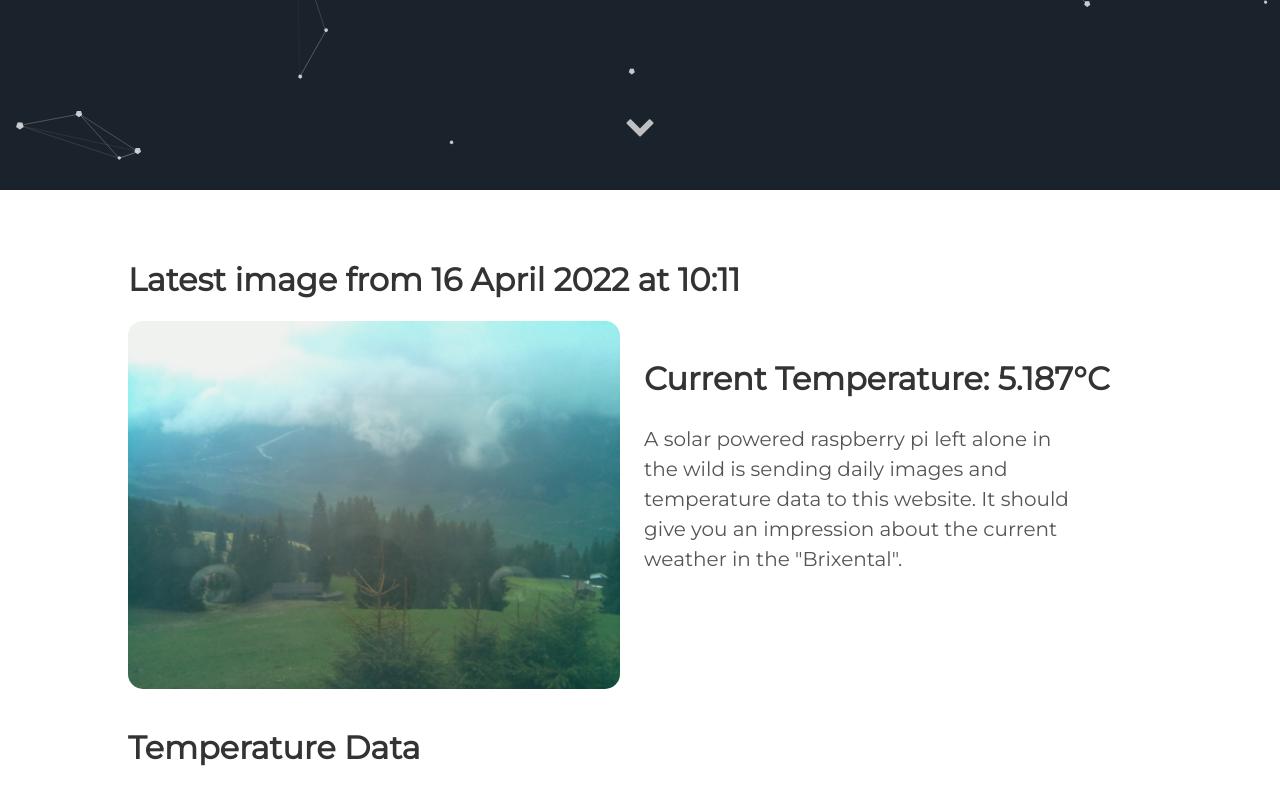
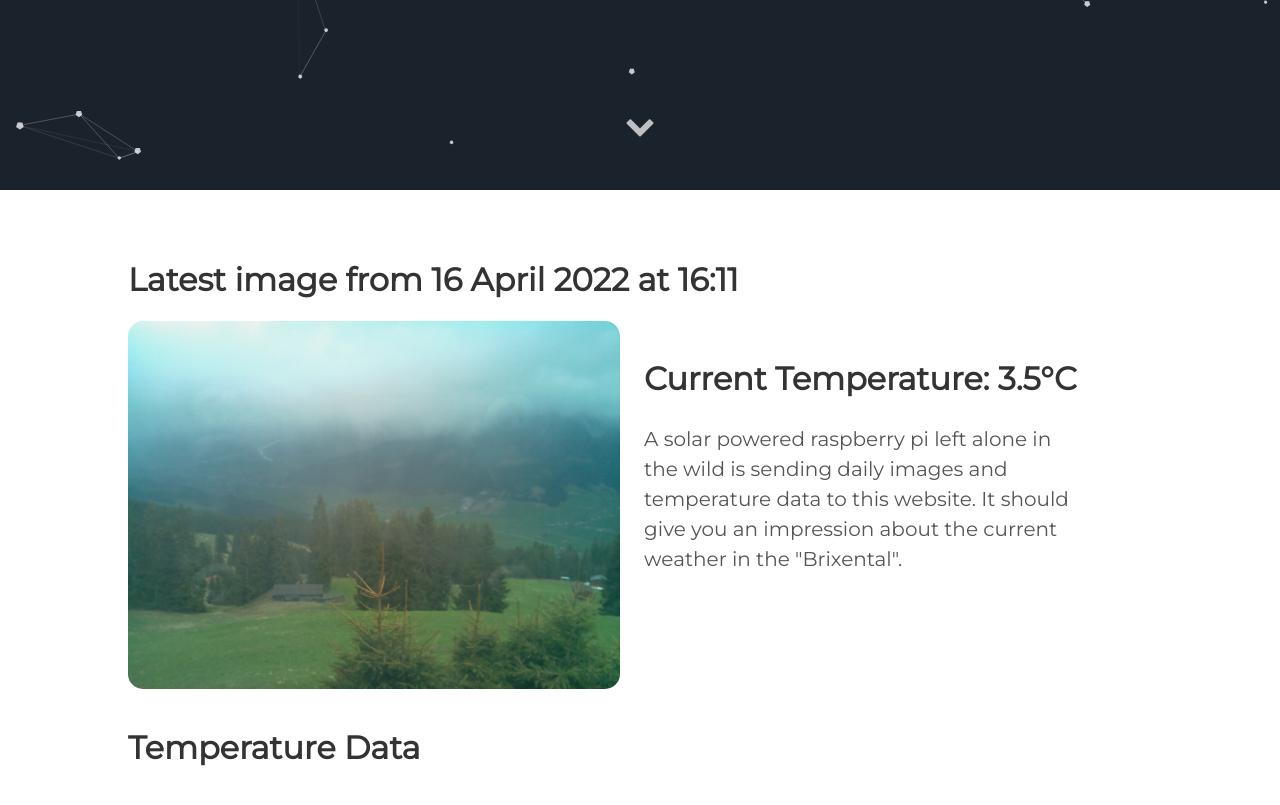
Before and after one commit to vektorious/vektorious.github.io, a Jekyll site: the page built from resources/huette.md, in a window 1280 px wide and 900 px high, scrolled down 710 px. Shown: the top 805 px of the window. Built offline with Jekyll 4.4.1, drawn with Linux system fonts in a browser that asks for light colours.

Commit message:
I'm a bot beep boop

```diff
--- a/resources/huette.md
+++ b/resources/huette.md
@@ -6,13 +6,13 @@ image: '/assets/img/'
 description: 'Live image from the Austrian alps'
 twitter_text: ' '
 ---
-## Latest image from 16 April 2022 at 10:11
+## Latest image from 16 April 2022 at 16:11
 <div class="huette">
   <div class="huette-image">
     <img src="{{ "/assets/img/huette.jpg" | prepend: site.baseurl }}">
   </div>
   <div class="huette-text">
-        <h2>Current Temperature: 5.187°C</h2>
+        <h2>Current Temperature: 3.5°C</h2>
         <p>A solar powered raspberry pi left alone in the wild is sending daily images and temperature data to this website. It should give you an impression about the current weather in the "Brixental".</p>
 
   </div>
```
Also changed, not shown: rpi-script/2022-04-16_160944.txt (renamed from rpi-script/2022-04-16_100945.txt, +5 -5 lines), rpi-script/huette.md (+2 -2 lines), assets/img/huette.jpg, assets/img/temp_plot.png, rpi-script/temp_plot.png, 1 other file.
